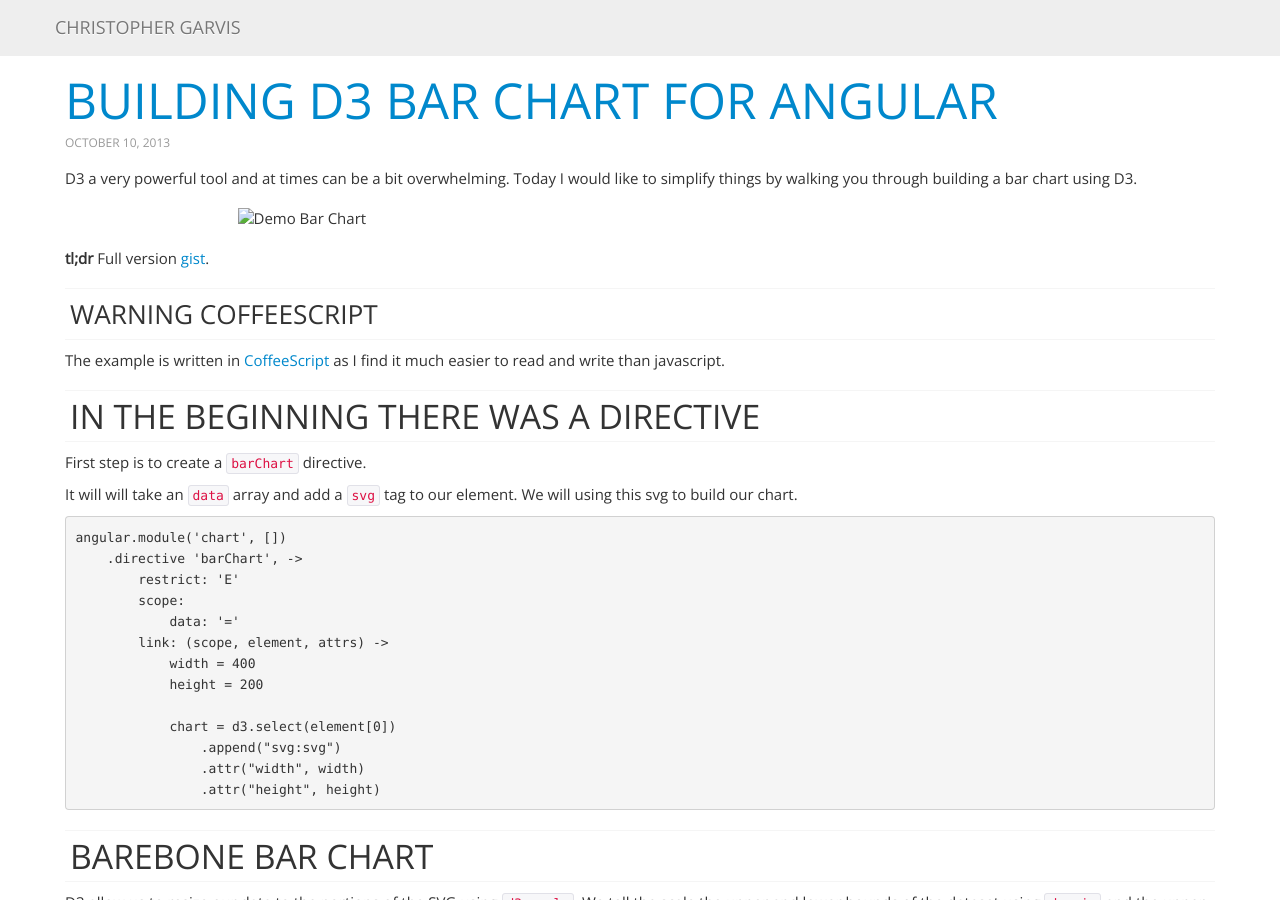
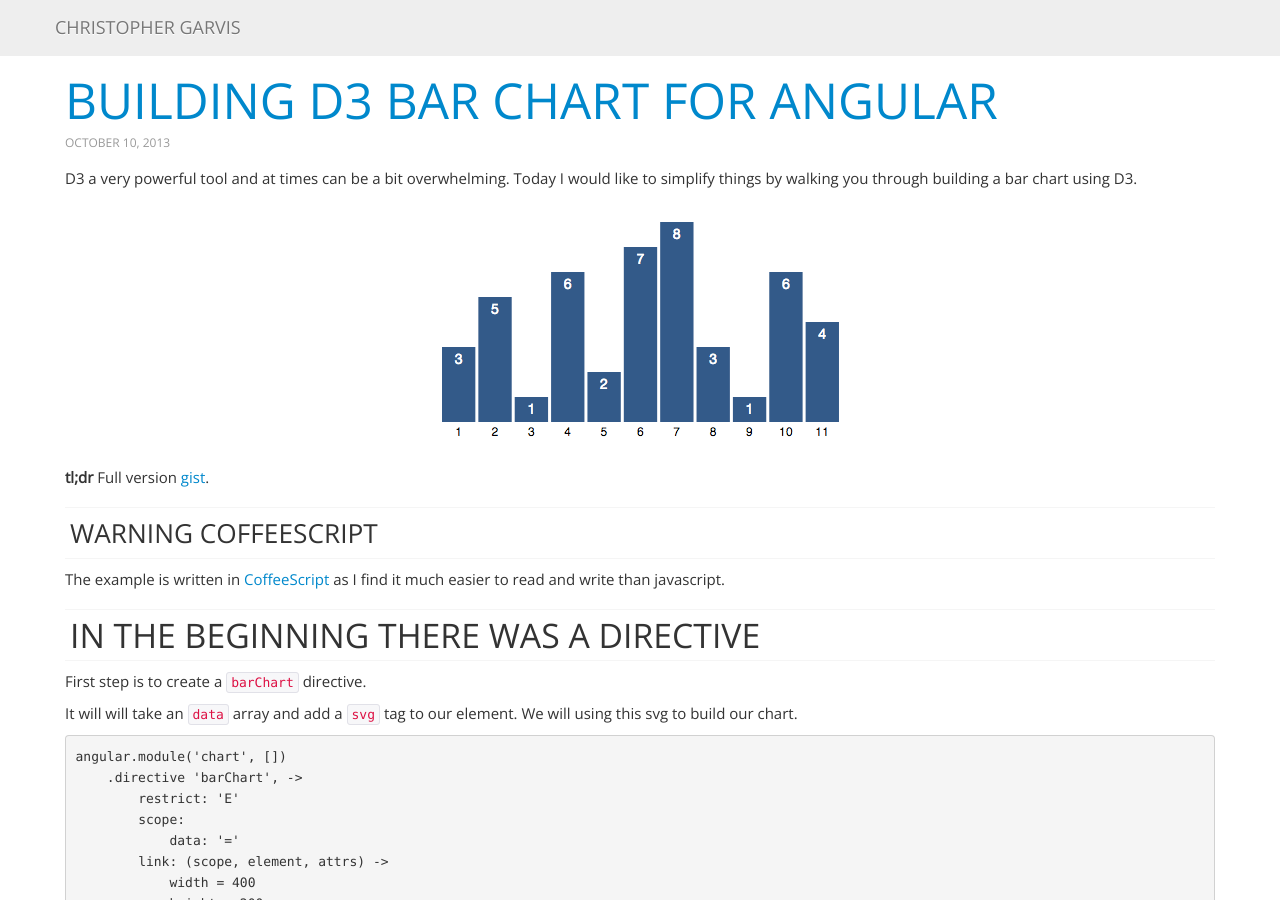
Before and after one commit to cgarvis/chrisgarvis.com, a Jekyll site: the page built from _posts/2013-10-10-building-d3-bar-chart-for-angular.markdown, in a window 1280 px wide and 900 px high. Built offline with Jekyll 4.4.1, drawn with Linux system fonts in a browser that asks for light colours; nearby versions of some CDN libraries; Markdown is read by kramdown in place of the engine named in the settings; comment, search, counter and statistics services are not loaded.

Commit message:
Absolute path instead of relative on the image

```diff
--- a/_posts/2013-10-10-building-d3-bar-chart-for-angular.markdown
+++ b/_posts/2013-10-10-building-d3-bar-chart-for-angular.markdown
@@ -163,6 +163,6 @@ D3 isn't so scary anymore right?
 You can find the full version in a [gist][gist].
 
 [coffee]: http://coffeescript.org/
-[d3-bar-chart]: img/d3-bar-chart.png
+[d3-bar-chart]: /img/d3-bar-chart.png
 [gist]: https://gist.github.com/cgarvis/71a3e2ab7ac0fe59796e
 [svg-spec]: http://www.w3.org/TR/SVG/text.html
```
